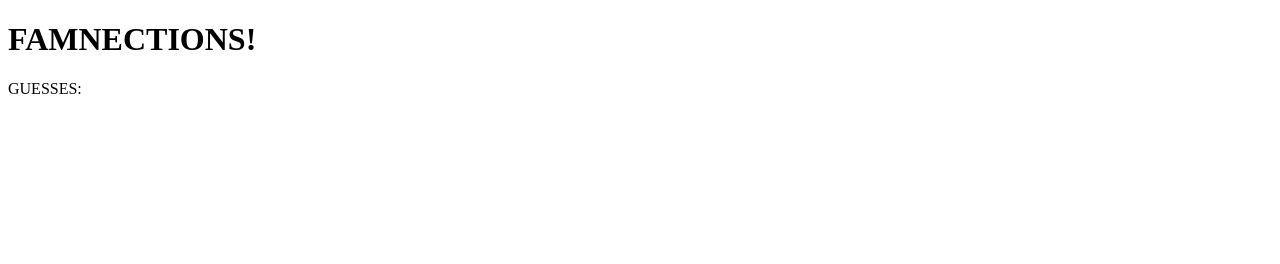
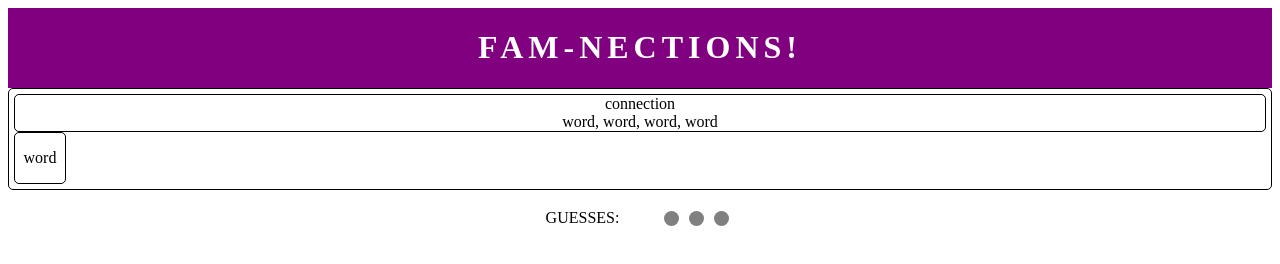
Before and after one commit to philliplankford/famnections, a plain HTML site: page index.html in a window 1280 px wide. Drawn offline with Linux system fonts and the light colour scheme.

Commit message:
introducing styles

```diff
--- a/index.html
+++ b/index.html
@@ -8,15 +8,26 @@
     </head>
     <body>
         <header>
-            <h1>FAMNECTIONS!</h1>
+            <h1>FAM-NECTIONS!</h1>
         </header>
         <main>
             <body>
-                <div class="word-grid"></div>
+                <div class="word-grid">
+                    <div class="solution-box">
+                        <p class="connection">connection</p>
+                        <p class="words">word, word, word, word</p>
+                    </div>
+                    <div class="word-box"><p>word</p></div>
+                </div>
             </body>
             <section class="guess-box">
                 <p>GUESSES:</p>
-                <ul class="guess-num"></ul>
+                <ul class="guess-num">
+                    <li class="guess-dot"></li>
+                    <li class="guess-dot"></li>
+                    <li class="guess-dot"></li>
+
+                </ul>
             </section>
         </main>
     </body>
--- a/methods.js
+++ b/methods.js
@@ -0,0 +1,65 @@
+const colors = ["yellow","green","blue","purple"];
+const puzzle = {
+    "Author": "YOUR NAME HERE",
+    "Yellow": {
+        "Connection": "YELLOW CONNECTION HERE",
+        "Words": [
+            "WORD1",
+            "WORD2",
+            "WORD3",
+            "WORD4"
+        ]
+    },
+    "Green": {
+        "Connection": "GREEN CONNECTION HERE",
+        "Words": [
+            "WORD1",
+            "WORD2",
+            "WORD3",
+            "WORD4"
+        ]
+    },
+    "Blue": {
+        "Connection": "BLUE CONNECTION HERE",
+        "Words": [
+            "WORD1",
+            "WORD2",
+            "WORD3",
+            "WORD4"
+        ]
+    },
+    "Purple": {
+        "Connection": "PURPLE CONNECTION HERE",
+        "Words": [
+            "WORD1",
+            "WORD2",
+            "WORD3",
+            "WORD4"
+        ]
+    }
+
+}
+let allWords = [...puzzle.Yellow.Words,...puzzle.Green.Words,...puzzle.Blue.Words,...puzzle.Purple.Words];
+
+//{
+//color: "yellow",
+//word: "word"
+//}
+
+// id = color
+//
+console.log(puzzle);
+
+
+// insert each word randomly
+// make it a method so people can shuffle
+// shuffle just called the original method
+
+// listen for a click on a word box
+// on click add the thing to an array
+// make word box gray
+// on click to a selection find and remove from the array
+// when array hits 4 items check if all the classes are the same
+// if one away alert one away
+// otherwise "try again"
+// guess goes down 1
--- a/styles.css
+++ b/styles.css
@@ -1,3 +1,34 @@
+header {
+    display: flex;
+    background-color: purple;
+    color: white;
+    align-items: center;
+    justify-content: center;
+    letter-spacing: 5px;
+}
+
+.word-grid {
+    display: grid;
+    border: 1px solid black;
+    border-radius: 5px;
+    padding: 5px;
+}
+
+.word-box {
+    display: flex;
+    justify-content: center;
+    align-items: center;
+    background-color: white;
+    height: 50px;
+    width: 50px;
+    border: 1px solid black;
+    border-radius: 5px;
+}
+
+.selected {
+    background-color: gray;
+}
+
 .yellow {
     background-color: yellow;
 }
@@ -10,3 +41,36 @@
 .purple {
     background-color: purple;
 }
+
+.solution-box {
+    display: flex;
+    flex-direction: column;
+    justify-content: center;
+    align-items: center;
+    border: 1px solid black;
+    border-radius: 5px;
+}
+
+.solution-box p {
+    margin: 0;
+    padding: 0;
+}
+
+.guess-box {
+    display: flex;
+    justify-content: center;
+    align-items: center;
+}
+
+.guess-num {
+    display: flex;
+}
+
+.guess-dot {
+    background-color: gray;
+    border-radius: 50%;
+    width: 15px;
+    height: 15px;
+    list-style: none;
+    margin: 5px;
+}
```
Also changed, not shown: data.json (deleted, +0 -40 lines).
